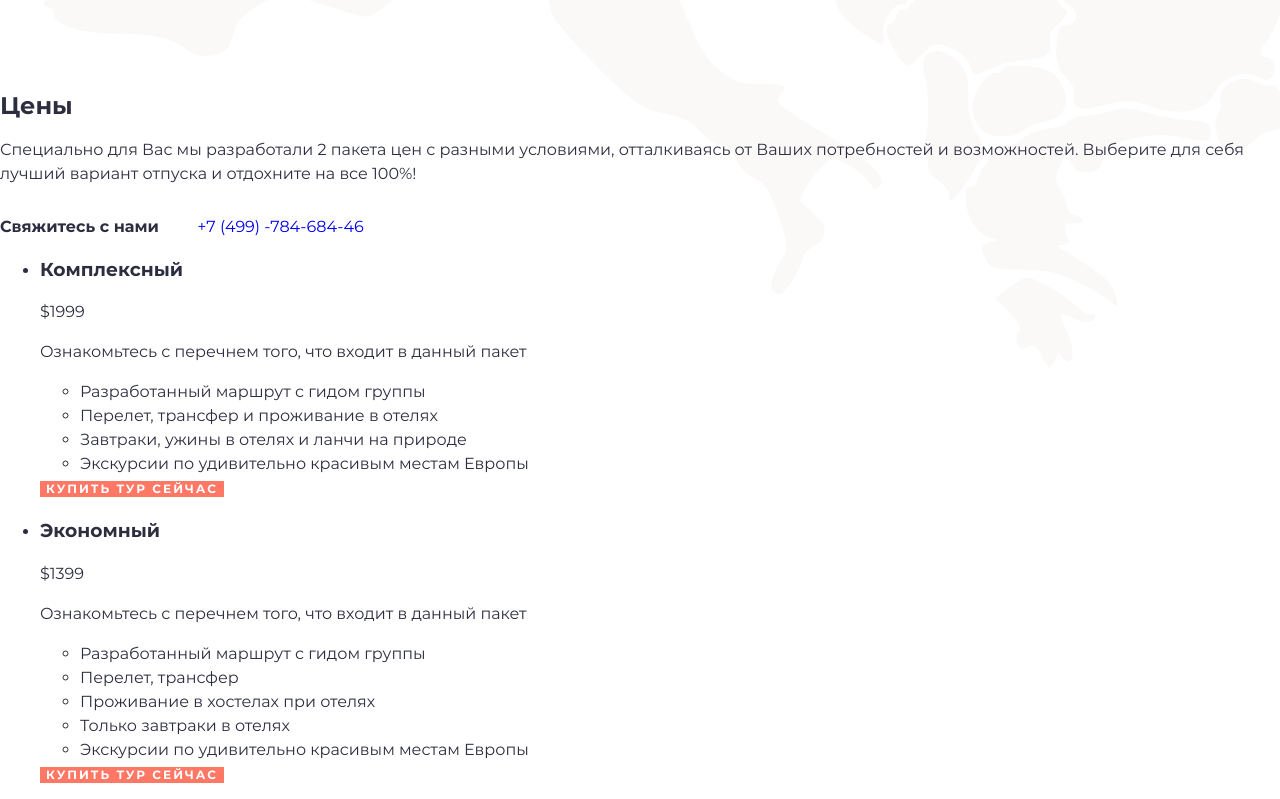
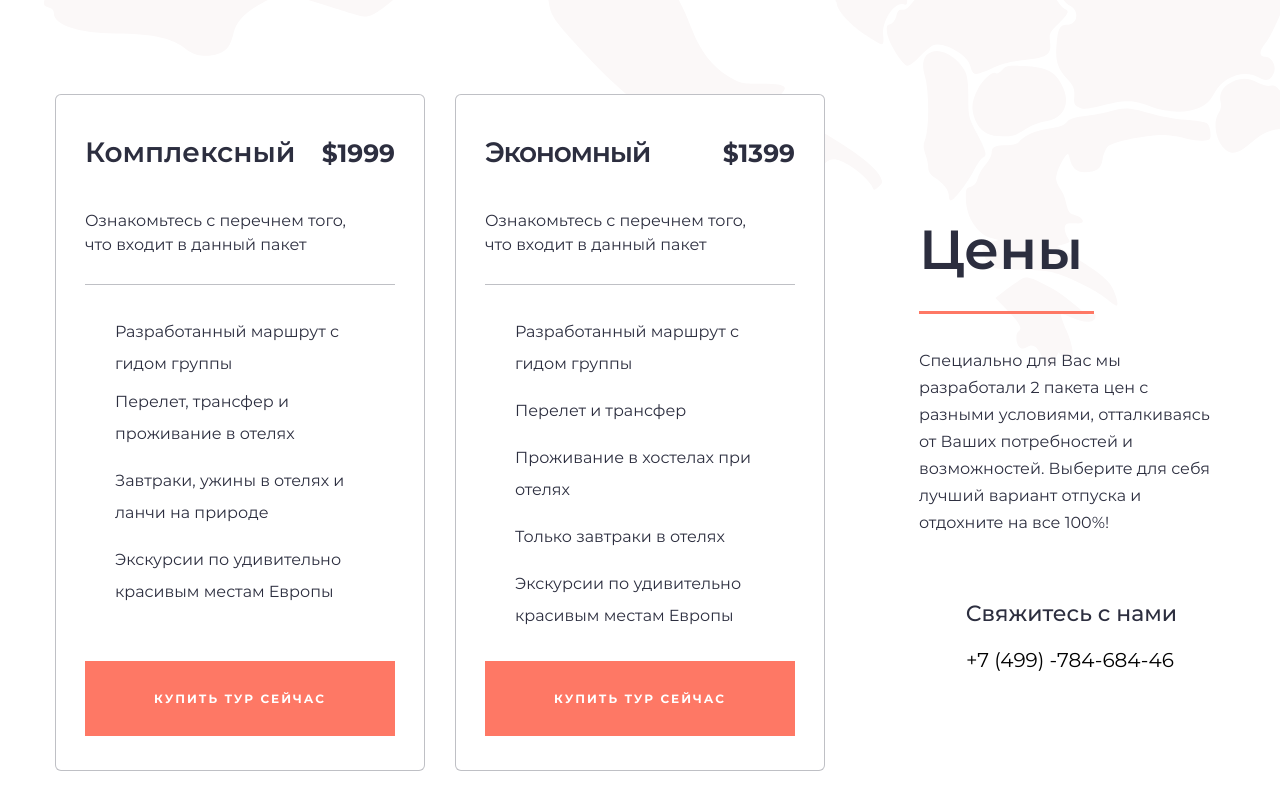
Before and after one commit to faleen88/Fukina_way, a website: page source/index.html in a window 1280 px wide. Shown: the part 3420-4219 px from the top of the page. Drawn offline with nearby package versions, Linux system fonts and the light colour scheme; files that its build step writes are made by us from their sources; files whose address does not match are found by name.

Commit message:
Добавляет стилизацию блока "Цены" для desktop

```diff
--- a/source/index.html
+++ b/source/index.html
@@ -265,27 +265,75 @@
           </div>
           <ul class="price__list">
             <li class="price__item item-price">
-              <h3 class="item-price__title">Комплексный</h3>
-              <span class="item-price__cost">$1999</span>
+              <h3 class="item-price__title">
+                Комплексный
+                <span class="item-price__cost">$1999</span>
+              </h3>
               <p class="item-price__text">Ознакомьтесь с перечнем того, что входит в данный пакет</p>
               <ul class="item-price__list">
-                <li class="item-price__item">Разработанный маршрут с гидом группы</li>
-                <li class="item-price__item">Перелет, трансфер и проживание в отелях</li>
-                <li class="item-price__item">Завтраки, ужины в отелях и ланчи на природе</li>
-                <li class="item-price__item">Экскурсии по удивительно красивым местам Европы</li>
+                <li class="item-price__item item-price__item--special">
+                  <svg class="item-price__icon" width="22" height="22">
+                    <use xlink:href="img/sprite.svg#check-mark"></use>
+                  </svg>
+                  Разработанный маршрут с гидом группы
+                </li>
+                <li class="item-price__item">
+                  <svg class="item-price__icon" width="22" height="22">
+                    <use xlink:href="img/sprite.svg#check-mark"></use>
+                  </svg>
+                  Перелет, трансфер и проживание в отелях
+                </li>
+                <li class="item-price__item">
+                  <svg class="item-price__icon" width="22" height="22">
+                    <use xlink:href="img/sprite.svg#check-mark"></use>
+                  </svg>
+                  Завтраки, ужины в отелях и ланчи на природе
+                </li>
+                <li class="item-price__item">
+                  <svg class="item-price__icon" width="22" height="22">
+                    <use xlink:href="img/sprite.svg#check-mark"></use>
+                  </svg>
+                  Экскурсии по удивительно красивым местам Европы
+                </li>
               </ul>
               <button class="item-price__button button">купить тур сейчас</button>
             </li>
             <li class="price__item item-price">
-              <h3 class="item-price__title">Экономный</h3>
-              <span class="item-price__cost">$1399</span>
+              <h3 class="item-price__title">Экономный
+                <span class="item-price__cost">$1399</span>
+              </h3>
               <p class="item-price__text">Ознакомьтесь с перечнем того, что входит в данный пакет</p>
               <ul class="item-price__list">
-                <li class="item-price__item">Разработанный маршрут с гидом группы</li>
-                <li class="item-price__item">Перелет, трансфер</li>
-                <li class="item-price__item">Проживание в хостелах при отелях</li>
-                <li class="item-price__item">Только завтраки в отелях</li>
-                <li class="item-price__item">Экскурсии по удивительно красивым местам Европы</li>
+                <li class="item-price__item">
+                  <svg class="item-price__icon" width="22" height="22">
+                    <use xlink:href="img/sprite.svg#check-mark"></use>
+                  </svg>
+                  Разработанный маршрут с гидом группы
+                </li>
+                <li class="item-price__item">
+                  <svg class="item-price__icon" width="22" height="22">
+                    <use xlink:href="img/sprite.svg#check-mark"></use>
+                  </svg>
+                  Перелет и трансфер
+                </li>
+                <li class="item-price__item">
+                  <svg class="item-price__icon" width="22" height="22">
+                    <use xlink:href="img/sprite.svg#check-mark"></use>
+                  </svg>
+                  Проживание в хостелах при отелях
+                </li>
+                <li class="item-price__item">
+                  <svg class="item-price__icon" width="22" height="22">
+                    <use xlink:href="img/sprite.svg#check-mark"></use>
+                  </svg>
+                  Только завтраки в отелях
+                </li>
+                <li class="item-price__item">
+                  <svg class="item-price__icon" width="22" height="22">
+                    <use xlink:href="img/sprite.svg#check-mark"></use>
+                  </svg>
+                  Экскурсии по удивительно красивым местам Европы
+                </li>
               </ul>
               <button class="item-price__button button">купить тур сейчас</button>
             </li>
--- /dev/null
+++ b/source/sass/blocks/item-price.scss
@@ -0,0 +1,91 @@
+.item-price {
+  width: 310px;
+  min-height: 602px;
+  padding: 39px 29px 29px;
+  border: 1px solid rgba(44, 46, 63, 0.3);
+  border-radius: 6px;
+  background-color: $white;
+
+  &:last-child {
+    .item-price__title {
+      letter-spacing: -1.3px;
+    }
+
+    .item-price__list {
+      margin-bottom: 29px;
+    }
+  }
+
+  &:hover {
+    width: 310px;
+    min-height: 596px;
+    padding: 37px 27px 27px;
+    border: 3px solid $accent;
+
+    .item-price__title {
+      color: $accent;
+    }
+
+    .item-price__text {
+      border-bottom: 1px solid $accent;
+    }
+
+    .item-price__icon {
+      fill: $darkest;
+    }
+  }
+}
+
+.item-price__title {
+  margin: 0;
+  margin-bottom: 39px;
+  display: flex;
+  justify-content: space-between;
+  align-items: flex-end;
+  font-size: 28px;
+  line-height: 36px;
+  font-weight: 600;
+}
+
+.item-price__cost {
+  font-size: 25px;
+  line-height: 34px;
+  font-weight: 700;
+  letter-spacing: 0;
+}
+
+.item-price__text {
+  padding-right: 21px;
+  padding-bottom: 27px;
+  margin-bottom: 31px;
+  border-bottom: 1px solid rgba(44, 46, 63, 0.3);
+}
+
+.item-price__list {
+  list-style: none;
+  margin: 0;
+  margin-bottom: 53px;
+  padding-left: 30px;
+}
+
+.item-price__item {
+  margin-bottom: 15px;
+  line-height: 32px;
+  position: relative;
+
+  &--special {
+    margin-bottom: 6px;
+  }
+}
+
+.item-price__icon {
+  fill: $accent;
+  position: absolute;
+  top: 6px;
+  left: -32px;
+}
+
+.item-price__button {
+  width: 310px;
+  min-height: 75px;
+}
--- /dev/null
+++ b/source/sass/blocks/priсe.scss
@@ -0,0 +1,96 @@
+.priсe {
+  margin-bottom: 140px;
+}
+
+.priсe__container {
+  width: 1170px;
+  margin: 0 auto;
+  padding: 0 10px;
+  display: grid;
+  grid-template-columns: 1fr auto;
+  grid-column-gap: 94px;
+
+  @media (max-width: $tablet-width) {
+    width: 100%;
+    padding: 0;
+  }
+}
+
+.price__description {
+  padding: 111px 0 95px;
+  grid-column: 2 / 3;
+}
+
+.price__title {
+  margin: 0;
+  padding-bottom: 19px;
+  margin-bottom: 33px;
+  font-size: 55px;
+  line-height: 90px;
+  font-weight: 600;
+  position: relative;
+
+  &::after {
+    content: "";
+    position: absolute;
+    bottom: 0;
+    left: 0;
+    width: 175px;
+    height: 3px;
+    background-color: $accent;
+  }
+}
+
+.price__text {
+  margin-bottom: 61px;
+  line-height: 27px;
+}
+
+.price__contacts {
+  padding-right: 48px;
+  display: flex;
+  flex-direction: column;
+  align-items: flex-end;
+}
+
+.price__contacts-text {
+  margin-bottom: 13px;
+  font-size: 22px;
+  line-height: 34px;
+  font-weight: 500;
+}
+
+.price__link {
+  padding-right: 3px;
+  display: flex;
+  justify-content: space-between;
+  align-items: center;
+  font-size: 20px;
+  line-height: 32px;
+  font-weight: 400;
+  color: $black;
+  position: relative;
+
+  &:hover {
+    color: $accent;
+  }
+}
+
+.price__icon {
+  position: absolute;
+  top: 0;
+  left: -51px;
+  fill: none;
+  stroke: $accent;
+}
+
+.price__list {
+  list-style: none;
+  margin: 0;
+  padding: 0;
+  grid-column: 1 / 2;
+  grid-row: 1 / 2;
+  display: grid;
+  grid-template-columns: 1fr 1fr;
+  grid-column-gap: 30px;
+}
--- a/source/sass/style.scss
+++ b/source/sass/style.scss
@@ -21,3 +21,5 @@
 @import "blocks/tabs.scss";
 @import "blocks/tab.scss";
 @import "blocks/review.scss";
+@import "blocks/priсe.scss";
+@import "blocks/item-price.scss";
```
Also changed, not shown: source/img/icons/check-mark.svg (added).
